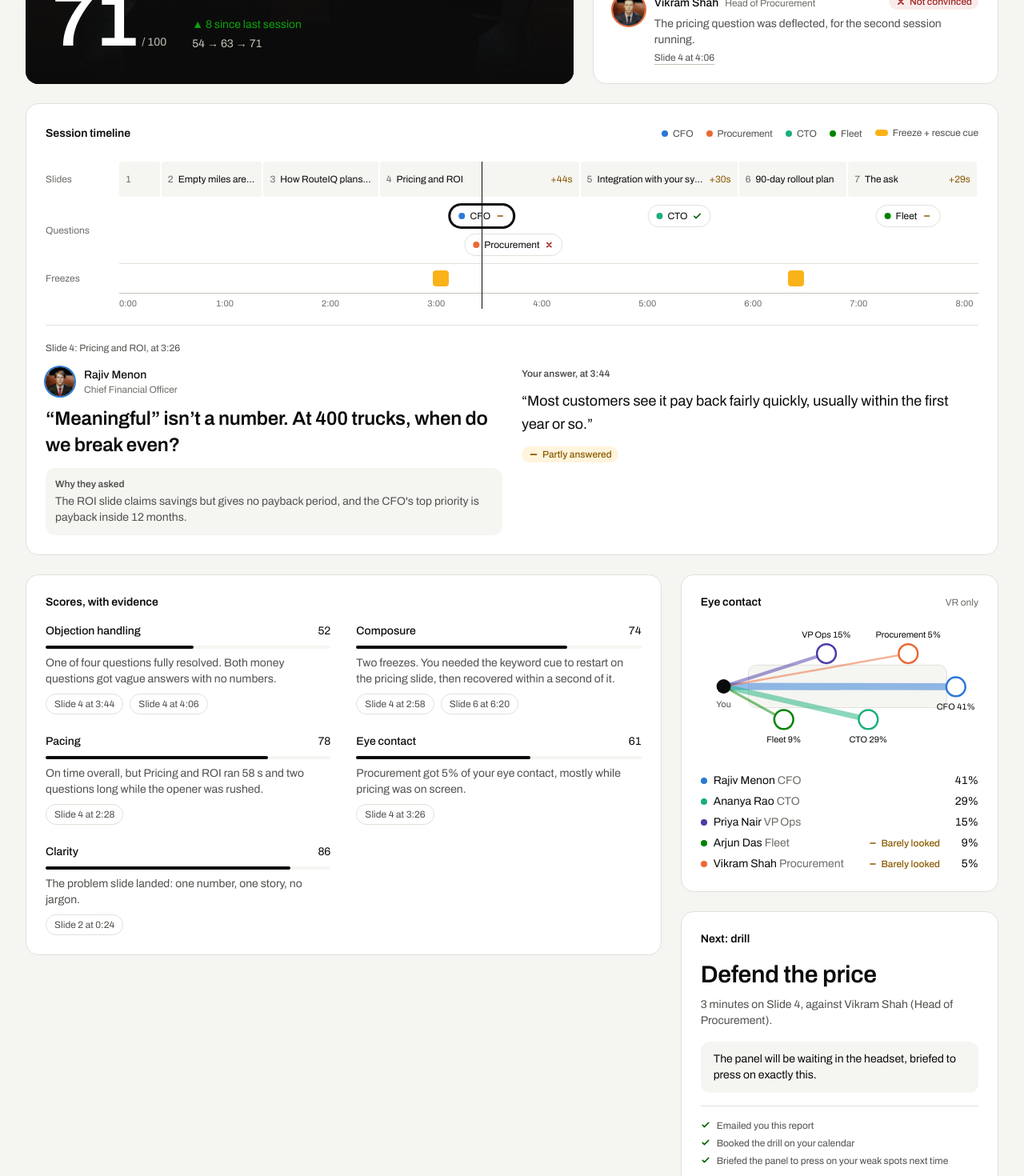
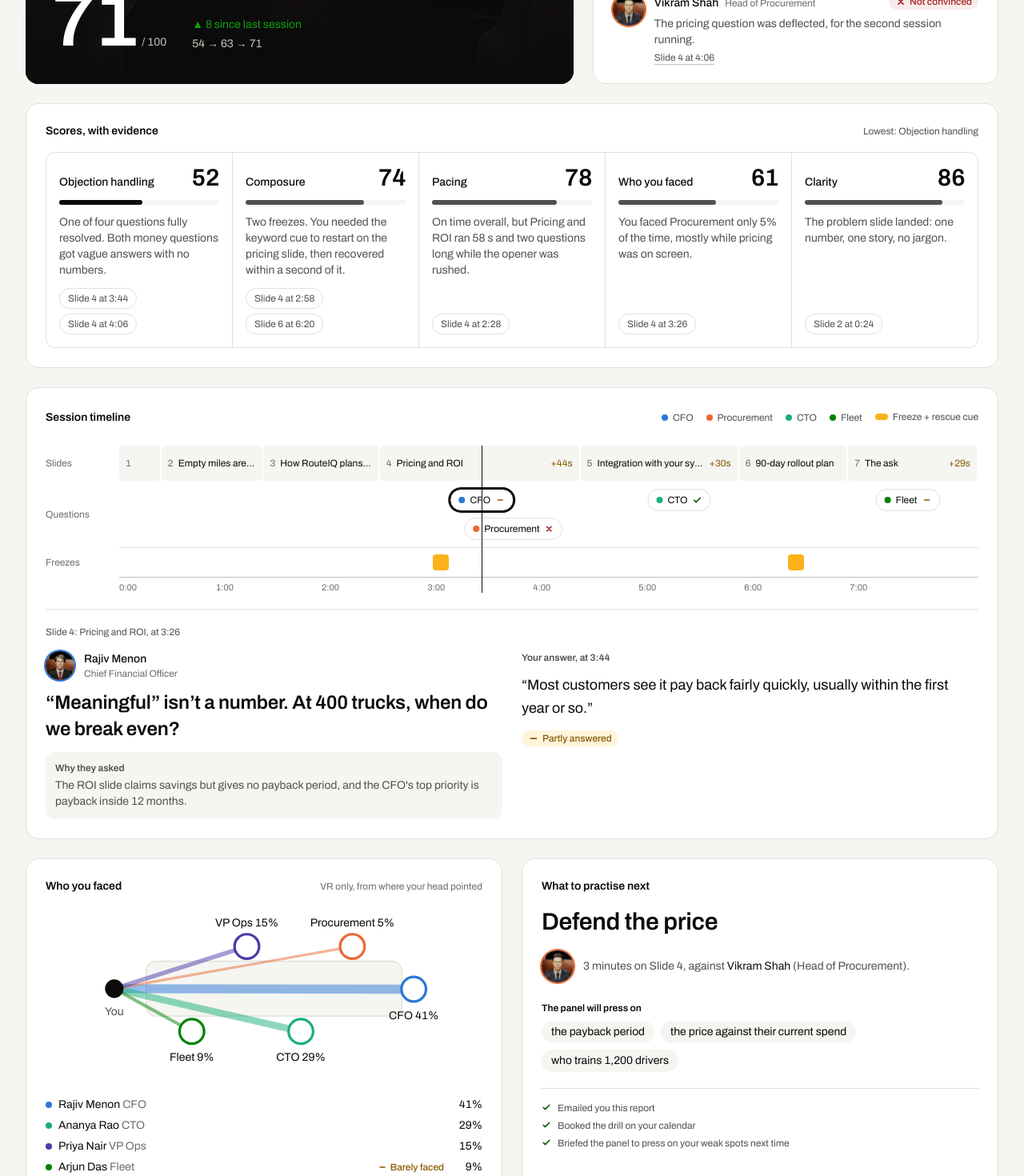
Before and after one commit to aryankalra404/HackSprint, a Next.js app in the folder web/: page /s/demo/report in a window 1280 px wide. Shown: the part 600-2070 px from the top of the page at 80% size. Built offline with nearby package versions, Linux system fonts and the light colour scheme.

Commit message:
reorganize the report: scores in one row, then the timeline and transcript, ending on what to practise next; who you faced instead of eye contact

```diff
--- a/web/src/components/dashboard/RoomBoard.tsx
+++ b/web/src/components/dashboard/RoomBoard.tsx
@@ -26,7 +26,7 @@ export function RoomBoard({ session, phase, onOpen }: Props) {
   const backing = debrief?.stakeholders.filter((s) => s.stance === "backs").length ?? 0;
   const [headline, detail] = (phase && TABLE_TEXT[phase]) ?? ["The panel is seated", "Put on the headset to start"];
 
-  // Where the presenter looked: line weight is share of eye contact
+  // Who the presenter faced (head direction; the Quest 3S has no eye tracking): line weight is their share
   const lines = bundle.personas.map((p) => {
     const s = share(p.id);
     if (s == null) return null;
@@ -53,7 +53,7 @@ export function RoomBoard({ session, phase, onOpen }: Props) {
           <p className="font-display text-[2.6cqw] leading-none">
             {backing} of {debrief.stakeholders.length} would back this
           </p>
-          {dwell && <p className="text-[1.1cqw] text-ink-2">Lines and percentages show where your eye contact went.</p>}
+          {dwell && <p className="text-[1.1cqw] text-ink-2">Lines and percentages show who you faced.</p>}
         </div>
       ) : (
         <p
@@ -95,7 +95,7 @@ export function RoomBoard({ session, phase, onOpen }: Props) {
                 <span className="mt-[0.2cqw] flex items-center justify-between gap-[0.4cqw] text-[1cqw] leading-tight whitespace-nowrap">
                   <StanceText stance={verdict.stance} />
                   {s != null && (
-                    <span className={`inline-flex items-center gap-[0.2em] ${s < LOW_SHARE ? "text-warn-ink" : "text-ink-2"}`} title="Share of your eye contact">
+                    <span className={`inline-flex items-center gap-[0.2em] ${s < LOW_SHARE ? "text-warn-ink" : "text-ink-2"}`} title="Share of the time you faced them">
                       {s < LOW_SHARE && <StatusIcon tone="warn" className="size-[1em]" />}
                       {Math.round(s * 100)}%
                     </span>
--- a/web/src/components/debrief/Actions.tsx
+++ b/web/src/components/debrief/Actions.tsx
@@ -1,7 +1,7 @@
 import type { Bundle, Debrief } from "@/lib/contract";
 import { personaTag } from "@/lib/personas";
 import { slideLabel } from "@/lib/format";
-import { Card, StatusIcon } from "../ui";
+import { Card, PersonaAvatar, StatusIcon } from "../ui";
 
 const ACTION_TEXT: Record<string, string> = {
   report_emailed: "Emailed you this report",
@@ -9,21 +9,38 @@ const ACTION_TEXT: Record<string, string> = {
   weak_spots_saved: "Briefed the panel to press on your weak spots next time",
 };
 
-export function Actions({ debrief, bundle }: { debrief: Debrief; bundle: Bundle }) {
+// Where the report ends: the one thing to practise, who will press on it, and what n8n already did about it.
+// wide: the card has the row to itself (no headset data beside it), so the drill and the rest sit side by side.
+export function Actions({ debrief, bundle, wide = false }: { debrief: Debrief; bundle: Bundle; wide?: boolean }) {
   const { drill } = debrief;
+  const focus = bundle.personas.find((p) => p.id === drill.focus_persona);
+  const tag = personaTag(bundle.personas, drill.focus_persona);
+  const on = drill.slides.length > 0 ? ` on ${drill.slides.map(slideLabel).join(", ")}` : "";
 
   return (
-    <Card title="Next: drill">
+    <Card title="What to practise next">
+      <div className={`grid gap-6 ${wide ? "lg:grid-cols-2" : ""}`}>
+        <div>
           <p className="font-display text-3xl leading-tight">{drill.title}</p>
-      <p className="mt-2 text-sm text-ink-2">
-        {drill.minutes} minutes on {drill.slides.map(slideLabel).join(", ")}, against{" "}
-        {personaTag(bundle.personas, drill.focus_persona).name} ({personaTag(bundle.personas, drill.focus_persona).role}).
+          <div className="mt-4 flex items-center gap-3">
+            {focus && <PersonaAvatar persona={focus} size={40} />}
+            <p className="text-sm text-ink-2">
+              {drill.minutes} minutes{on}, against <span className="text-ink">{tag.name}</span> ({tag.role}).
             </p>
-      <p className="mt-4 rounded-xl bg-paper px-4 py-3 text-sm">
-        The panel will be waiting in the headset, briefed to press on exactly this
-        {debrief.weak_spots?.length ? `: ${debrief.weak_spots.join(", ")}.` : "."}
-      </p>
-      <ul className="mt-4 flex flex-col gap-1.5 border-t border-line pt-4">
+          </div>
+        </div>
+        <div className="flex flex-col gap-5">
+          {debrief.weak_spots && debrief.weak_spots.length > 0 && (
+            <div>
+              <p className="mb-2 text-xs font-semibold">The panel will press on</p>
+              <ul className="flex flex-wrap gap-2">
+                {debrief.weak_spots.map((w) => (
+                  <li key={w} className="rounded-full bg-paper px-3 py-1 text-sm">{w}</li>
+                ))}
+              </ul>
+            </div>
+          )}
+          <ul className="flex flex-col gap-1.5 border-t border-line pt-4">
             {debrief.actions_taken.map((a) => (
               <li key={a} className="flex items-start gap-2 text-xs text-ink-2">
                 <span className="mt-px text-good-ink"><StatusIcon tone="good" className="size-3" /></span>
@@ -31,6 +48,8 @@ export function Actions({ debrief, bundle }: { debrief: Debrief; bundle: Bundle
               </li>
             ))}
           </ul>
+        </div>
+      </div>
     </Card>
   );
 }
--- a/web/src/components/debrief/DebriefView.tsx
+++ b/web/src/components/debrief/DebriefView.tsx
@@ -63,6 +63,8 @@ export function DebriefView({ session }: { session: DebriefedSession }) {
         <Stakeholders bundle={bundle} stakeholders={debrief.stakeholders} onSelect={selectAt} />
       </div>
 
+      <Metrics metrics={debrief.metrics} onSelect={selectAt} />
+
       <Timeline
         bundle={bundle}
         duration={telemetry.duration_s}
@@ -75,12 +77,9 @@ export function DebriefView({ session }: { session: DebriefedSession }) {
 
       {debrief.slides?.length > 0 && <Transcript slides={debrief.slides} bundle={bundle} />}
 
-      <div className="grid items-start gap-6 lg:grid-cols-[2fr_1fr]">
-        <Metrics metrics={debrief.metrics} onSelect={selectAt} />
-        <div className="flex flex-col gap-6">
-          {telemetry.gaze_dwell_s && <GazeMap dwell={telemetry.gaze_dwell_s} personas={bundle.personas} />}
-          <Actions debrief={debrief} bundle={bundle} />
-        </div>
+      <div className={`grid items-stretch gap-6 ${telemetry.gaze_dwell_s ? "lg:grid-cols-2" : ""}`}>
+        {telemetry.gaze_dwell_s && <GazeMap dwell={telemetry.gaze_dwell_s} personas={bundle.personas} />}
+        <Actions debrief={debrief} bundle={bundle} wide={!telemetry.gaze_dwell_s} />
       </div>
     </div>
   );
--- a/web/src/components/debrief/GazeMap.tsx
+++ b/web/src/components/debrief/GazeMap.tsx
@@ -18,8 +18,8 @@ export function GazeMap({ dwell, personas }: { dwell: Record<PersonaId, number>;
   const presenter = px(PRESENTER_SEAT);
 
   return (
-    <Card title="Eye contact" aside={<span className="text-xs text-muted">VR only</span>}>
-      <svg viewBox={`0 0 ${W} ${H}`} className="w-full" role="img" aria-label="Top-down map of the boardroom showing how your eye contact was shared. Values are listed below.">
+    <Card title="Who you faced" aside={<span className="text-xs text-muted">VR only, from where your head pointed</span>}>
+      <svg viewBox={`0 0 ${W} ${H}`} className="mx-auto w-full max-w-md" role="img" aria-label="Top-down map of the boardroom showing how long you faced each person. Values are listed below.">
         <rect
           x={(TABLE.zMin - Z0) * S}
           y={(TABLE.xMin - X0) * S}
@@ -73,7 +73,7 @@ export function GazeMap({ dwell, personas }: { dwell: Record<PersonaId, number>;
             <span className="flex-1">{r.display_name} <span className="text-muted">{r.role_short}</span></span>
             {r.share < LOW_SHARE && (
               <span className="inline-flex items-center gap-1 text-xs font-medium text-warn-ink">
-                <StatusIcon tone="warn" className="size-3" /> Barely looked
+                <StatusIcon tone="warn" className="size-3" /> Barely faced
               </span>
             )}
             <span className="w-10 text-right tabular-nums">{Math.round(r.share * 100)}%</span>
--- a/web/src/components/debrief/Metrics.tsx
+++ b/web/src/components/debrief/Metrics.tsx
@@ -2,21 +2,24 @@ import type { Metric } from "@/lib/contract";
 import { momentLabel } from "@/lib/format";
 import { Card } from "../ui";
 
+// Every score side by side, one tile each: the number, a bar, why, and the moments it's based on (each jumps the timeline there)
 export function Metrics({ metrics, onSelect }: { metrics: Metric[]; onSelect: (t: number, note?: string) => void }) {
+  const weakest = metrics.reduce<Metric | null>((low, m) => (!low || m.score < low.score ? m : low), null);
   return (
-    <Card title="Scores, with evidence">
-      <ul className="grid gap-x-8 gap-y-6 sm:grid-cols-2">
+    <Card title="Scores, with evidence" aside={weakest && <span className="text-xs text-ink-2">Lowest: {weakest.name}</span>}>
+      <ul className={`grid gap-px overflow-hidden rounded-xl border border-line bg-line sm:grid-cols-2 ${metrics.length >= 5 ? "lg:grid-cols-5" : "lg:grid-cols-4"}`}>
         {metrics.map((m) => (
-          <li key={m.name} className="flex flex-col gap-2">
+          <li key={m.name} className="flex flex-col gap-3 bg-surface p-4">
             <div className="flex items-baseline justify-between gap-2">
               <h3 className="text-sm font-medium">{m.name}</h3>
-              <span className="text-sm tabular-nums">{m.score}</span>
+              <span className="font-display text-3xl leading-none tabular-nums">{m.score}</span>
             </div>
-            <div className="h-1 rounded-full bg-paper" role="img" aria-label={`${m.name}: ${m.score} out of 100`}>
-              <div className="h-1 rounded-full bg-ink" style={{ width: `${m.score}%` }} />
+            <div className="h-1.5 rounded-full bg-paper" role="img" aria-label={`${m.name}: ${m.score} out of 100`}>
+              <div className={`h-1.5 rounded-full ${m === weakest ? "bg-ink" : "bg-ink-2"}`} style={{ width: `${m.score}%` }} />
             </div>
-            <p className="text-sm text-ink-2">{m.explanation}</p>
-            <ul className="flex flex-wrap gap-2">
+            <p className="flex-1 text-sm text-ink-2">{m.explanation}</p>
+            {m.evidence.length > 0 && (
+              <ul className="flex flex-wrap gap-1.5">
                 {m.evidence.map((e) => (
                   <li key={`${e.t}-${e.quote}`}>
                     <button
@@ -30,6 +33,7 @@ export function Metrics({ metrics, onSelect }: { metrics: Metric[]; onSelect: (t
                   </li>
                 ))}
               </ul>
+            )}
           </li>
         ))}
       </ul>
--- a/web/src/components/debrief/Timeline.tsx
+++ b/web/src/components/debrief/Timeline.tsx
@@ -35,7 +35,9 @@ function lanes(items: Exchange[], duration: number): number[] {
 
 export function Timeline({ bundle, duration, segments, exchanges, freezes, selection, onSelect }: Props) {
   const exchangeLanes = lanes(exchanges, duration);
-  const ticks = Array.from({ length: Math.floor(duration / 60) + 1 }, (_, i) => i * 60);
+  // A tick every minute, closer together on a short session so the axis still reads
+  const step = duration <= 90 ? 15 : duration <= 240 ? 30 : 60;
+  const ticks = Array.from({ length: Math.floor(duration / step) + 1 }, (_, i) => i * step).filter((t) => duration - t > step / 3 || t === 0);
   const personasPresent = [...new Set(exchanges.map((x) => x.persona_id))];
 
   return (
--- a/web/src/components/debrief/Verdict.tsx
+++ b/web/src/components/debrief/Verdict.tsx
@@ -11,7 +11,7 @@ export function Verdict({ debrief, history, sessionNumber }: { debrief: Debrief;
       <div aria-hidden="true" className="absolute inset-0 -z-10 bg-gradient-to-b from-ink via-ink/40 to-ink" />
       <div className="flex flex-col gap-4">
         <p className="text-sm text-axis">Session {sessionNumber} debrief</p>
-        <h1 className="font-display text-3xl leading-tight sm:text-4xl">{debrief.headline}</h1>
+        <h1 className={`font-display leading-tight ${debrief.headline.length > 110 ? "text-2xl sm:text-3xl" : "text-3xl sm:text-4xl"}`}>{debrief.headline}</h1>
       </div>
       <div className="flex flex-wrap items-end gap-x-8 gap-y-3">
         <p className="flex items-baseline gap-1">
--- a/web/src/lib/mock/session.ts
+++ b/web/src/lib/mock/session.ts
@@ -311,9 +311,9 @@ export const demoSession: SessionRecord = {
         evidence: [{ t: 148, slide_index: 3, quote: "Pricing and ROI: 114 s against a 70 s target" }],
       },
       {
-        name: "Eye contact",
+        name: "Who you faced",
         score: 61,
-        explanation: "Procurement got 5% of your eye contact, mostly while pricing was on screen.",
+        explanation: "You faced Procurement only 5% of the time, mostly while pricing was on screen.",
         evidence: [{ t: 206, slide_index: 3, quote: "Looking at the CFO while answering Procurement" }],
       },
       {
@@ -327,6 +327,7 @@ export const demoSession: SessionRecord = {
     slides: [],
     facing: { slides_s: 31, longest_gap: { persona_id: "p2", seconds: 140, from_slide: 4, to_slide: 6 } },
     drill: { title: "Defend the price", focus_persona: "p2", slides: [3], minutes: 3 },
+    weak_spots: ["the payback period", "the price against their current spend", "who trains 1,200 drivers"],
     actions_taken: ["report_emailed", "drill_scheduled", "weak_spots_saved"],
   },
   debrief_status: { done: true, steps: [] },
```
Lines whose indentation alone changed are shown as unchanged.
